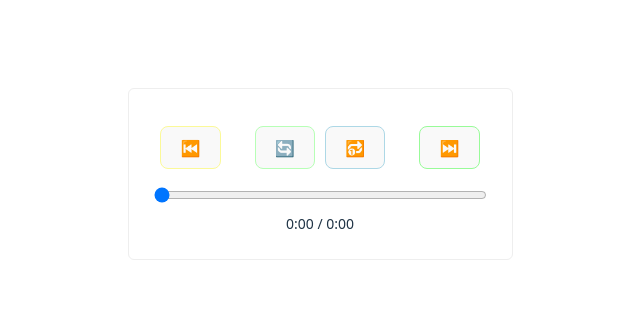
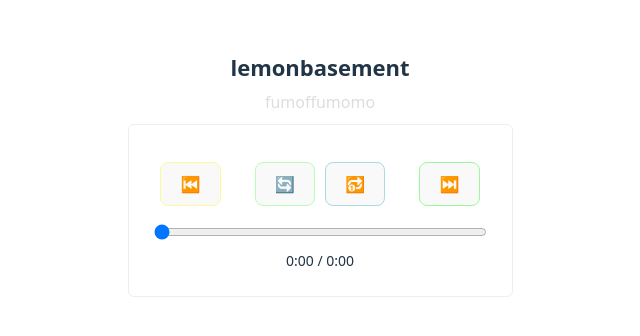
Before and after one commit to You-Self/basic-music-player, a React (Vite) app: page / in a window 1280 px wide. Shown: the part 226-562 px from the top of the page, without its empty margins (320-960 px from the left). Built offline with nearby package versions, Linux system fonts and the light colour scheme.

Commit message:
added song name and author to display above player container

```diff
--- a/src/assets/player/MusicPlayer.css
+++ b/src/assets/player/MusicPlayer.css
@@ -39,6 +39,18 @@
   border: #98fb98 solid 1px;
 }
 
+.song-info {
+  margin-bottom: 10px;
+}
+.song-name {
+  font-weight: bold;
+  font-size: 22px;
+  margin-bottom: 6px;
+}
+.song-author{
+  font-size: 16px;
+  color: #ddd;
+}
 
 .toast-box{
   position: relative;
--- a/src/assets/player/MusicPlayer.jsx
+++ b/src/assets/player/MusicPlayer.jsx
@@ -83,17 +83,28 @@ export default function MusicPlayer() {
 
   const playPrevious = () => {
     setCurrentSongIndex((prev) =>
-      prev === 0 ? songList.length - 1 : prev - 1
+      prev === 0 ? songList.length - 1 : prev - 1,
+      setIsPlaying(true)
     );
   };
 
   const playNext = () => {
     setCurrentSongIndex((prev) =>
-      prev === songList.length - 1 ? 0 : prev + 1
+      prev === songList.length - 1 ? 0 : prev + 1,
+      setIsPlaying(true)
     );
   };
 
+      //TODO: song list (aka playlist) on left side
+      //TODO: make volume control slider
+
   return (
+    <>
+    <div className="song-info">
+      <div className="song-name">{currentSong.name}</div>
+      <div className="song-author">{currentSong.author}</div>
+    </div>
+
     <div className="player-container">
       <audio
         ref={audioRef}
@@ -102,12 +113,6 @@ export default function MusicPlayer() {
         onLoadedMetadata={() => setDuration(audioRef.current.duration)}
         onEnded={playNext}
       />
-
-      <div //TODO: song name, author, (optional) album art
-        className="song-info"
-        //TODO: song list (aka playlist) on left side
-      >
-      </div>
 
       <div className="button-controls">
         <button className="previous-song" onClick={playPrevious}>
@@ -152,5 +157,6 @@ export default function MusicPlayer() {
         {formatTime(currentTime)} / {formatTime(duration)}
       </div>
     </div>
+    </>
   );
 }
```
